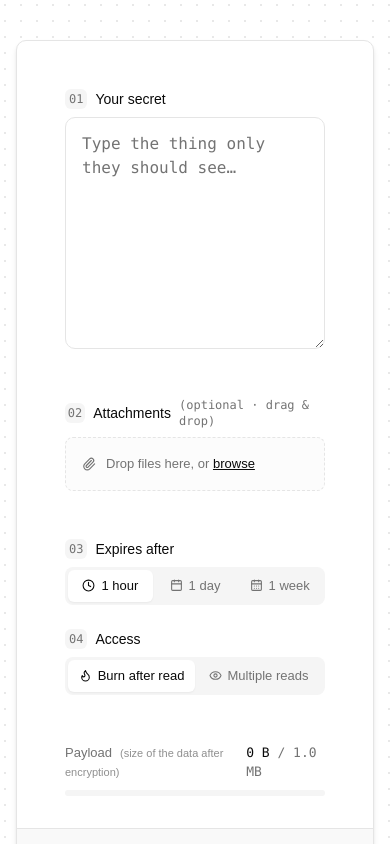
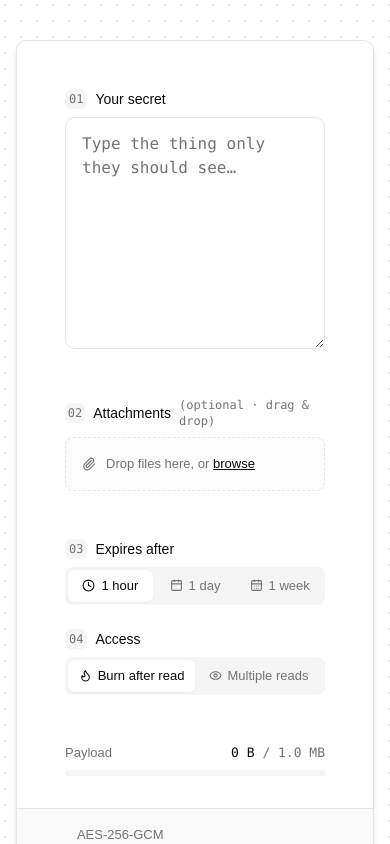
Before and after one commit to danechitoaie/shhhare, a React (Vite) app in the folder shhhare_app/: page / in a window 390 px wide. Shown: the top 844 px of the page. Built offline with nearby package versions, Linux system fonts and the light colour scheme.

Commit message:
feat: hide payload size description on small screens for better layout

```diff
--- a/shhhare_app/src/components/index/encrypt.tsx
+++ b/shhhare_app/src/components/index/encrypt.tsx
@@ -388,7 +388,7 @@ export function EncryptPanel({ onSetStoredSecret }: EncryptPanelProps) {
                 <div className="flex items-center justify-between text-[13px]">
                     <span className="text-muted-foreground">
                         Payload
-                        <span className="ml-2 text-[11px] text-muted-foreground/80">
+                        <span className="ml-2 text-[11px] text-muted-foreground/80 hidden sm:inline">
                             (size of the data after encryption)
                         </span>
                     </span>
```
